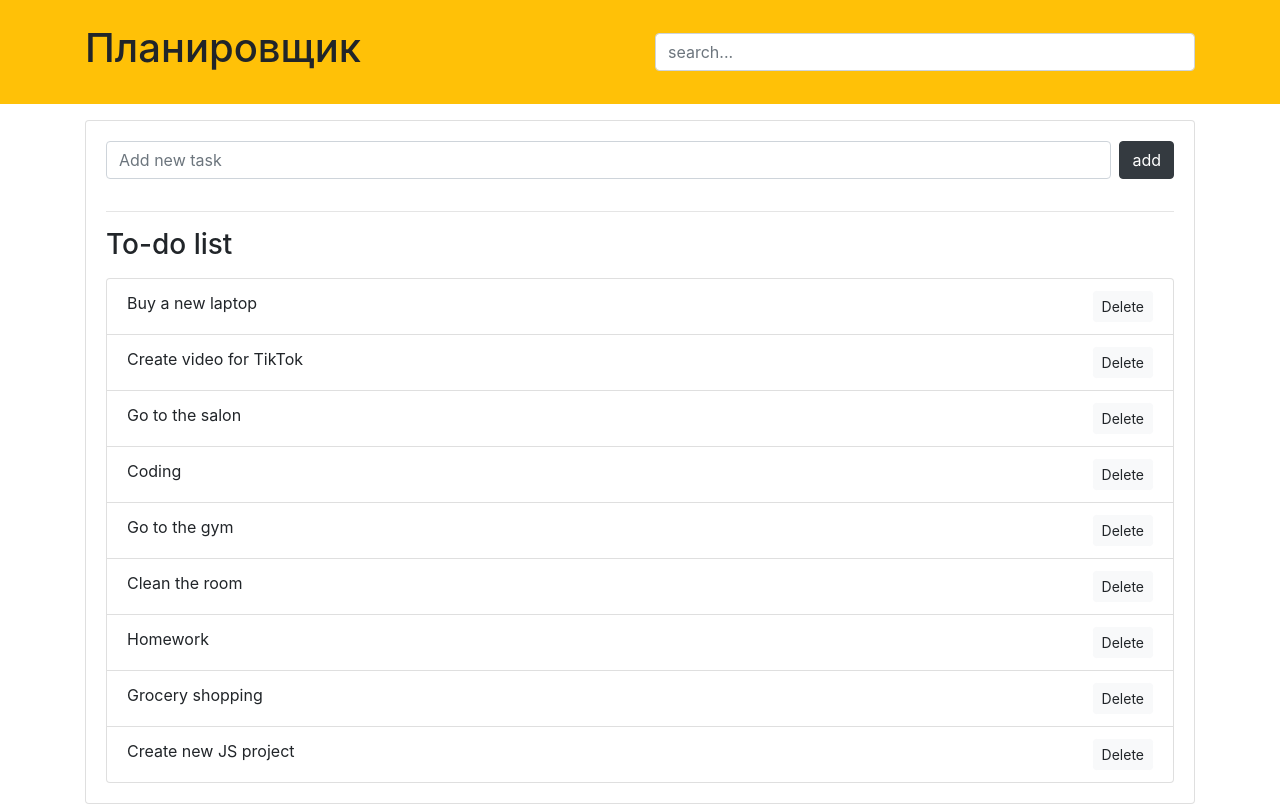
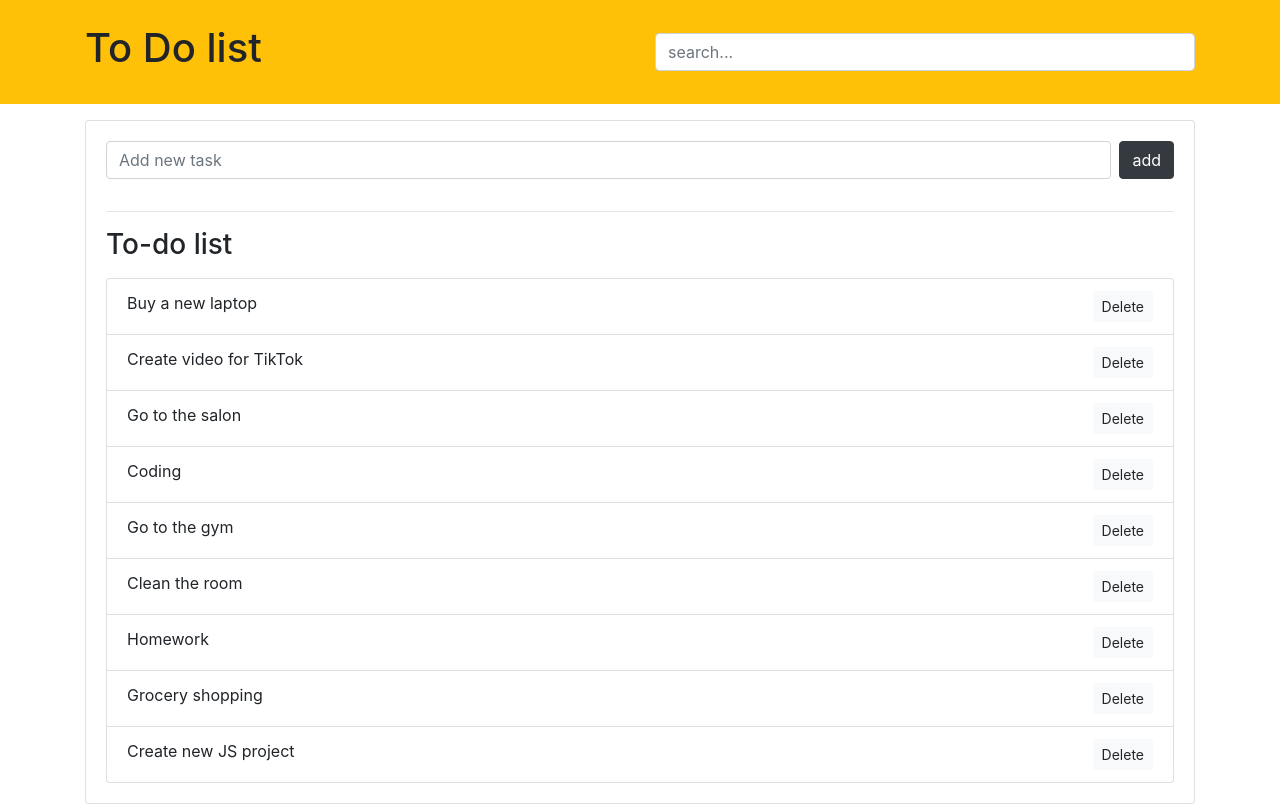
Before and after one commit to LindaKorsak/todo1, a plain HTML site: page to-do/index.html in a window 1280 px wide. Drawn offline with nearby package versions, Linux system fonts and the light colour scheme.

Commit message:
Update index.html

```diff
--- a/to-do/index.html
+++ b/to-do/index.html
@@ -17,7 +17,7 @@
       <div class="container">
         <div class="row">
           <div class="col-md-6">
-            <h1 id="header-title">Планировщик</h1>
+            <h1 id="header-title">To Do list</h1>
           </div>
           <div class="col-md-6 align-self-center">
             <input
```
